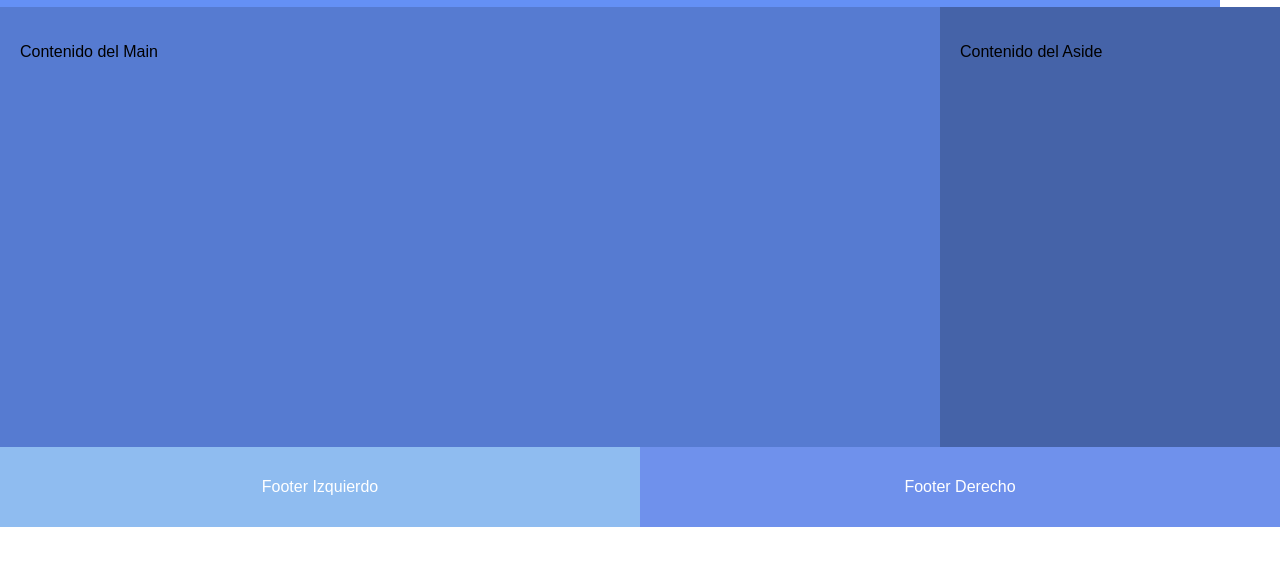
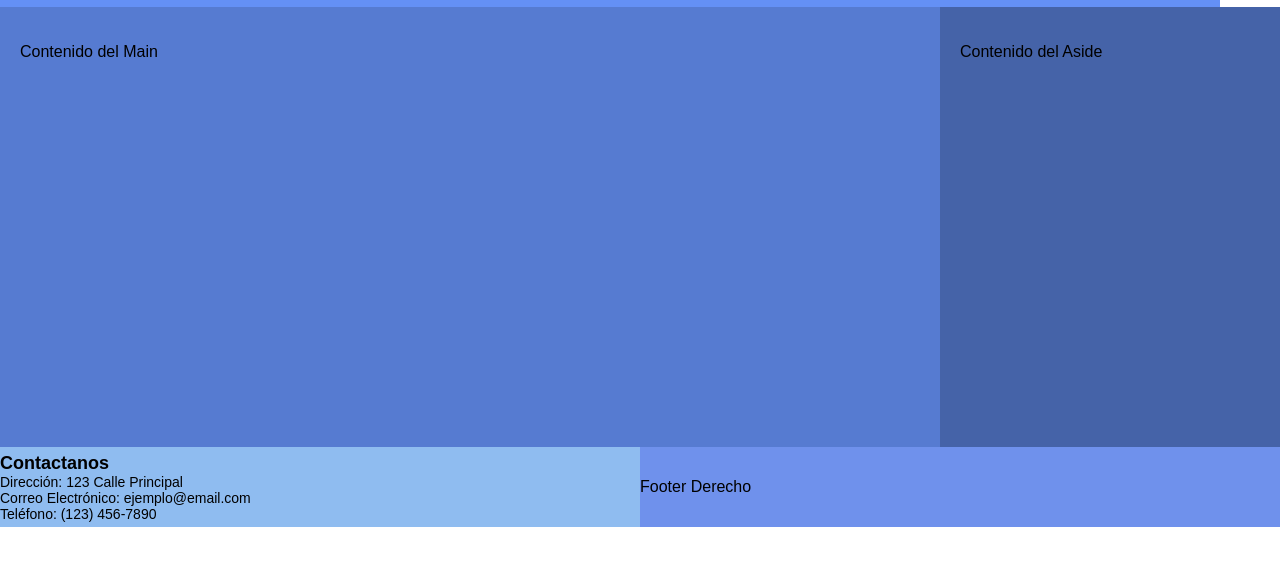
Before and after one commit to BayronVV/parvialweb.bayronvv.github.io, a plain HTML site: page index.html in a window 1280 px wide. Shown: the part 133-698 px from the top of the page. Drawn offline with Linux system fonts and the light colour scheme.

Commit message:
footer izquierdo terminado

```diff
--- a/css/styles.css
+++ b/css/styles.css
@@ -61,10 +61,9 @@ aside {
     width: 50%;
     height: 80px;
     display: flex;
-    justify-content: center;
     align-items: center;
-    color: white;
-    font-size: 16px; /* Ajusta el tamaño de fuente para que quepa en los footers */
+    color: black;
+
 
 }
 
--- a/index.html
+++ b/index.html
@@ -31,7 +31,12 @@
 
  <div class="content">
     <div class="footer-left">
-        <p>Footer Izquierdo</p>
+        <div class="profile-info">
+        <h1>Contactanos</h1>
+            <p>Dirección: 123 Calle Principal</p>
+            <p>Correo Electrónico: ejemplo@email.com</p>
+            <p>Teléfono: (123) 456-7890</p>
+        </div>
     </div>
     <div class="footer-right">
         <p>Footer Derecho</p>
```
